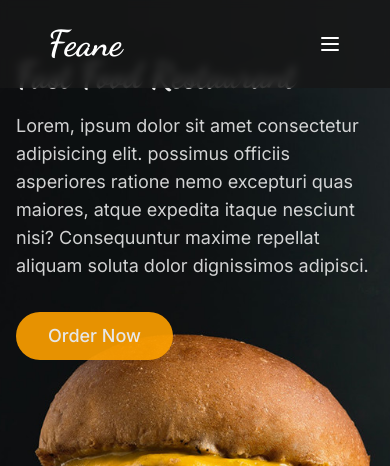
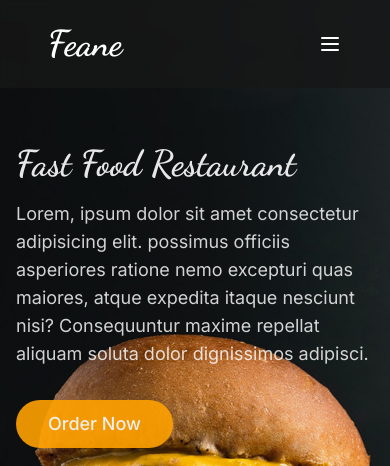
Before and after one commit to patilnehu/Restaurant-, a Next.js app: page /home in a window 390 px wide. Both pictures are taken after typing "Sample", "Sample123" into the empty fields and a click on the button "Login". Shown: the top 466 px of the page. Built offline with nearby package versions, Linux system fonts and the light colour scheme.

Commit message:
Changes in Ui for mobile view

```diff
--- a/app/home/page.tsx
+++ b/app/home/page.tsx
@@ -17,7 +17,7 @@ export default function Home() {
         fill
         className="object-cover"
       />
-      <div className="container mx-auto px-4 md:px-8 py-14 md:py-40">
+      <div className="container mx-auto px-4 md:px-8 py-36 md:py-40">
         <div className="max-w-xl text-white opacity-90">
           <h1 className="dancing-script text-4xl md:text-6xl font-bold mb-4">
             Fast Food Restaurant
--- a/app/profile/page.tsx
+++ b/app/profile/page.tsx
@@ -23,7 +23,7 @@ export default function ProfilePage() {
         <h1 className="text-lg font-medium">My Profile</h1>
       </div>
 
-      <div className="p-4 space-y-4 w-3/4 mx-auto">
+      <div className="p-4 space-y-4 w-full md:w-3/4 mx-auto">
         {/* Profile Section */}
         <Card className="p-4">
           <div className="flex items-center justify-between  p-4 rounded-lg">
```
